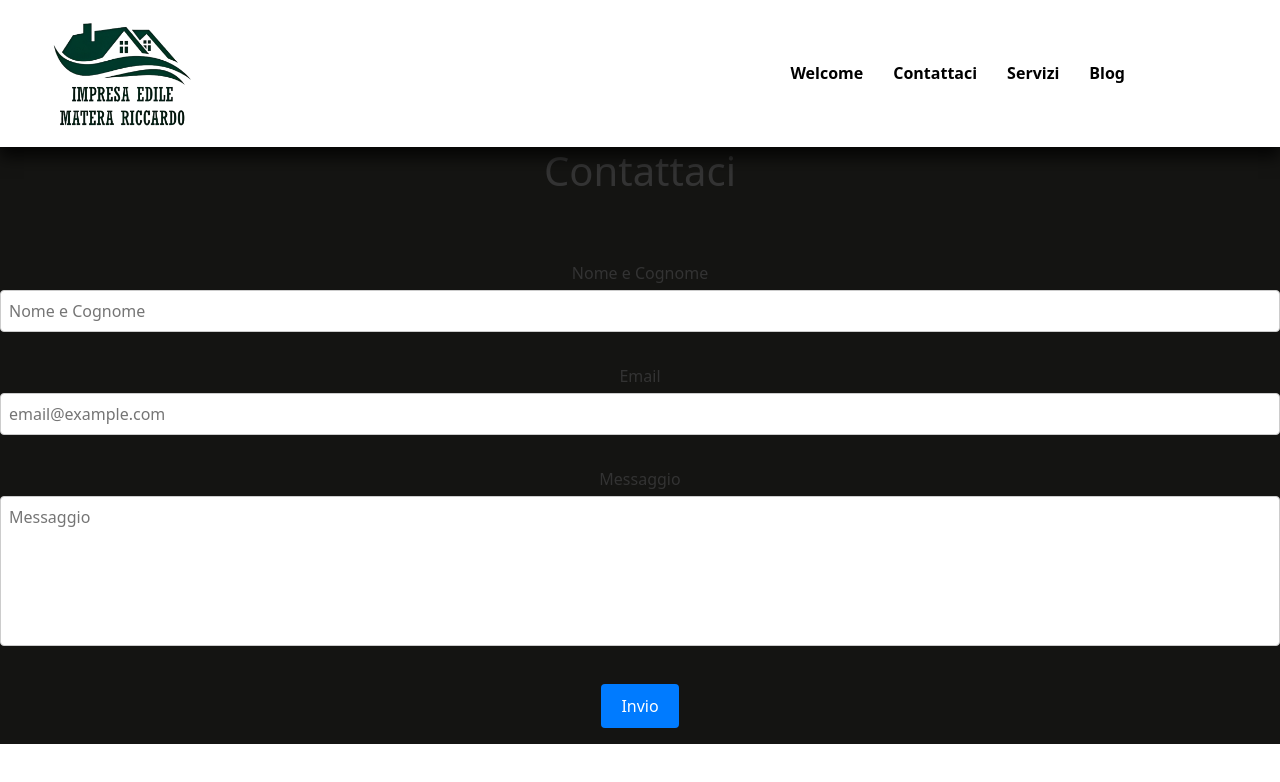
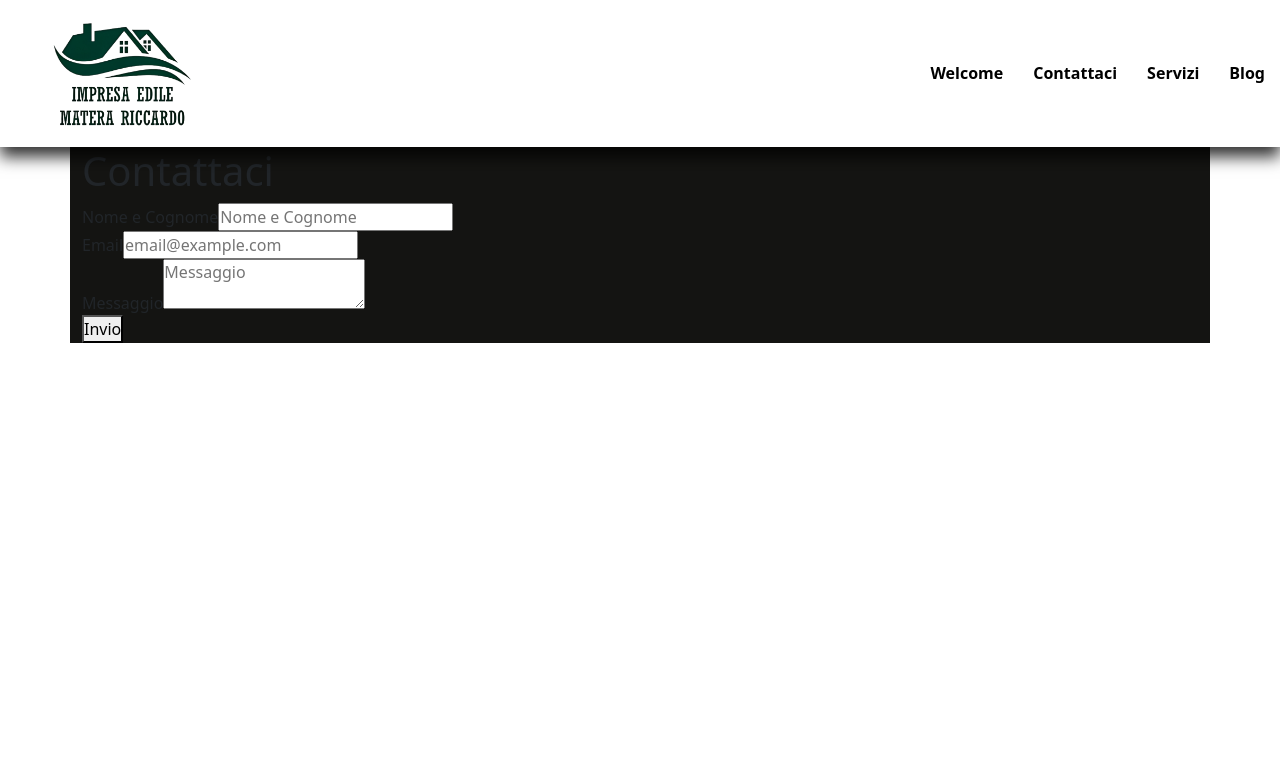
Before and after one commit to antoniogisondi/front-end-website-mr, a Vue app: page /contact-us in a window 1280 px wide. Shown: the top 782 px of the page. Built offline with nearby package versions, Linux system fonts and the light colour scheme.

Commit message:
[FIX] Fix scrollbar

```diff
--- a/src/components/AppHeader.vue
+++ b/src/components/AppHeader.vue
@@ -11,7 +11,7 @@ export default {
 <template>
     <header>
         <nav class="navbar navbar-expand-lg navbar-custom">
-            <div class="container p-0 m-0 w-100">
+            <div class="container-fluid p-0 m-0 w-100">
                 <router-link :to="{ name: 'homepage' }" class="navbar-brand mx-5">
                     <img src="../assets/logo-mr.png" alt="Logo Azienda Edile" class="logo img-fluid w-75">
                 </router-link>
--- a/src/pages/ContactUs.vue
+++ b/src/pages/ContactUs.vue
@@ -48,17 +48,16 @@ export default {
 }
 </script>
 <template>
-    <div class="container-custom-contact-us">
-        <div class="custom-content">
-            <div class="custom-row">
-                <div class="custom-col">
-                    <h1 class="custom-heading">Contattaci</h1>
+    <div class="container container-custom-contact-us">
+        <div class="row">
+            <div class="col">
+                <h1 class="heading">Contattaci</h1>
             </div>
         </div>
-            <div class="custom-row">
-                <div class="custom-col">
+        <div class="row">
+            <div class="col-12">
                 <form @submit.prevent="sendMail()" class="row">
-                        <div class="custom-col-12 custom-col-md-6 my-3">
+                    <div class="col-12">
                         <label for="name" class="custom-label">Nome e Cognome</label>
                         <input type="text" name="name" id="name" v-model="name" class="custom-input"
                             placeholder="Nome e Cognome" :class="errors.name ? 'is-invalid' : ''">
@@ -69,7 +68,7 @@ export default {
                         </div>
                     </div>
 
-                        <div class="custom-col-12 custom-col-md-6 my-3">
+                    <div class="col-12">
                         <label for="email" class="custom-label">Email</label>
                         <input type="text" name="email" id="email" v-model="email" class="custom-input"
                             placeholder="email@example.com" :class="errors.email ? 'is-invalid' : ''">
@@ -80,7 +79,7 @@ export default {
                         </div>
                     </div>
 
-                        <div class="custom-col-12 my-3">
+                    <div class="col-12">
                         <label for="message" class="custom-label">Messaggio</label>
                         <textarea name="message" id="message" v-model="message" class="custom-textarea"
                             placeholder="Messaggio" :class="errors.content ? 'is-invalid' : ''"></textarea>
@@ -91,7 +90,7 @@ export default {
                         </div>
                     </div>
 
-                        <div class="custom-col-12 my-3">
+                    <div class="col-12">
                         <button v-if="loading" type="submit" class="custom-button" :disabled="loading">Invio in
                             corso...</button>
                         <button v-else class="custom-button">Invio</button>
@@ -100,6 +99,9 @@ export default {
             </div>
         </div>
     </div>
-    </div>
 </template>
-<style lang="scss"></style>
+<style lang="scss">
+.container-custom-contact-us {
+    background-color: rgba(20, 20, 18, 255);
+}
+</style>
--- a/src/pages/Projects.vue
+++ b/src/pages/Projects.vue
@@ -24,19 +24,18 @@ export default {
 }
 </script>
 <template>
-    <div class="container-custom-project">
-        <div class="custom-content-card">
-            <div class="row">
-                <div class="col-12 my-5">
+    <div class="container container-custom-project">
+        <div class="row mx-0">
+            <div class="col-12">
                 <h1 class="custom-heading">I Nostri Progetti</h1>
             </div>
         </div>
-            <div class="row">
-                <div class="col-12 d-flex justify-content-center flex-wrap">
-                    <div class="card card-size mb-4 mx-5" v-for="(type, index) in types" :key="index">
+        <div class="row mx-0">
+            <div class="col-12 d-flex flex-row justify-content-center align-items-center flex-wrap">
+                <div class="card card-size mx-3 my-3" v-for="(type, index) in types" :key="index">
                     <!-- Immagine -->
-                        <img v-if="type.cover_image" :src="`${this.store.baseUrl}/storage/${type.cover_image}`"
-                            :alt="type.slug" class="img-fluid card-img-top">
+                    <img v-if="type.cover_image" :src="`${this.store.baseUrl}/storage/${type.cover_image}`" :alt="type.slug"
+                        class="img-fluid card-img-top">
                     <img v-else src="../assets/logo-mr.png" alt="logo" class="img-fluid card-img-top">
 
                     <!-- Testo della card -->
@@ -53,7 +52,15 @@ export default {
             </div>
         </div>
     </div>
-    </div>
 </template>
 
-<style lang="scss"></style>
+<style lang="scss">
+.container-custom-project {
+    background-color: rgba(235, 235, 235, 255);
+    max-width: 100vw;
+
+    .card-size {
+        width: 20rem;
+    }
+}
+</style>
--- a/src/pages/Services.vue
+++ b/src/pages/Services.vue
@@ -27,16 +27,15 @@ export default {
 }
 </script>
 <template>
-    <div class="container-custom-service">
-        <div class="custom-content">
-            <div class="row">
+    <div class="container container-custom-service">
+        <div class="row mx-0">
             <div class="col-12">
                 <h1 class="custom-heading">I Nostri Servizi</h1>
                 <p class="custom-description">Scopri tutti i servizi di qualità che offriamo per realizzare i tuoi
                     progetti edili.</p>
             </div>
         </div>
-            <div class="row">
+        <div class="row mx-0">
             <div class="col-12" v-for="service in services" :key="service.id">
                 <div class="custom-service mb-4">
                     <h2 class="custom-service-title">{{ service.titolo }}</h2>
@@ -45,7 +44,6 @@ export default {
             </div>
         </div>
     </div>
-    </div>
 </template>
 
 <style lang="scss"></style>
--- a/src/pages/ServicesHome.vue
+++ b/src/pages/ServicesHome.vue
@@ -27,25 +27,36 @@ export default {
 }
 </script>
 <template>
-    <div class="container-custom-service">
-        <div class="custom-content">
-            <div class="row">
-                <div class="col-12 my-5">
-                    <h1 class="custom-heading">I Nostri Servizi</h1>
-                    <p class="custom-description">Scopri tutti i servizi di qualità che offriamo per realizzare i tuoi
-                        progetti edili.</p>
-                </div>
+    <div class="container container-custom-service">
+        <div class="row mx-0">
+            <div class="col-12 my-5">
+                <h1 class="title-service">I Nostri Servizi</h1>
+                <p class="description-service">Scopri tutti i servizi di qualità che offriamo per realizzare i tuoi
+                    progetti edili.</p>
             </div>
-            <div class="row">
-                <div class="col-12" v-for="service in services" :key="service.id">
-                    <div class="custom-service mb-4">
-                        <h2 class="custom-service-title">{{ service.titolo }}</h2>
-                        <p class="custom-service-description">{{ service.descrizione }}</p>
-                    </div>
+        </div>
+        <div class="row mx-0">
+            <div class="col-12" v-for="service in services" :key="service.id">
+                <div class="custom-service mb-4">
+                    <h2 class="title-service">{{ service.titolo }}</h2>
+                    <p class="description-service">{{ service.descrizione }}</p>
                 </div>
             </div>
         </div>
     </div>
 </template>
 
-<style lang="scss"></style>
+<style lang="scss">
+.container-custom-service {
+    background-color: rgba(13, 39, 28, 255);
+    max-width: 100vw;
+
+    .title-service {
+        color: white;
+    }
+
+    .description-service {
+        color: white;
+    }
+}
+</style>
--- a/src/styles/generals.scss
+++ b/src/styles/generals.scss
@@ -6,250 +6,3 @@
     padding: 0;
     box-sizing: border-box;
 }
-
-body {
-    overflow-x: hidden;
-}
-
-.container-custom,
-.container-custom-about-us,
-.container-custom-project,
-.container-custom-contacts,
-.container-custom-contact-us,
-.container-custom-service {
-    text-align: center;
-}
-
-.custom-content {
-    max-width: 100%;
-    margin: 0 auto;
-    /* Centra il contenuto */
-}
-
-.custom-row {
-    display: flex;
-    justify-content: center;
-    align-items: center;
-    margin-bottom: 30px;
-    width: 100%;
-    /* Rendi la row larga quanto la viewport */
-}
-
-.custom-col {
-    flex: 1;
-}
-
-.custom-heading {
-    font-size: 2.5em;
-    color: #333;
-    margin-bottom: 20px;
-}
-
-.custom-description,
-.custom-subdescription,
-.custom-paragraph {
-    font-size: 1.2em;
-    color: #555;
-    margin-bottom: 15px;
-    /* Aggiunto spazio tra i paragrafi */
-}
-
-.custom-subheading {
-    font-size: 1.8em;
-    color: #333;
-    margin-bottom: 10px;
-}
-
-.custom-service,
-.custom-project,
-.custom-blog-post {
-    text-align: left;
-    margin-bottom: 30px;
-    width: 100%;
-    /* Rendi il contenuto del blocco largo quanto la viewport */
-    max-width: 1200px;
-    /* Imposta una larghezza massima */
-    margin-left: auto;
-    margin-right: auto;
-    /* Centra il blocco */
-}
-
-.custom-service-title,
-.custom-project-title,
-.custom-blog-title {
-    font-size: 1.8em;
-    color: #333;
-    margin-bottom: 10px;
-}
-
-.custom-service-description,
-.custom-project-description,
-.custom-blog-description {
-    font-size: 1em;
-    color: #555;
-    margin-bottom: 15px;
-    /* Aggiunto spazio tra i paragrafi */
-}
-
-.custom-container {
-    max-width: 100%;
-    margin: 0 auto;
-    /* Centra il contenuto */
-}
-
-.custom-label {
-    font-size: 1em;
-    color: #333;
-    margin-bottom: 5px;
-}
-
-.custom-input,
-.custom-textarea {
-    width: 100%;
-    padding: 8px;
-    font-size: 1em;
-    border: 1px solid #ccc;
-    border-radius: 4px;
-}
-
-.custom-textarea {
-    height: 150px;
-    resize: none;
-}
-
-.custom-button {
-    padding: 10px 20px;
-    font-size: 1em;
-    color: #fff;
-    background-color: #007bff;
-    border: none;
-    border-radius: 4px;
-    cursor: pointer;
-}
-
-.custom-button:disabled {
-    background-color: #ccc;
-    cursor: not-allowed;
-}
-
-.custom-error,
-.custom-loading,
-.custom-blog-date {
-    font-size: 0.8em;
-    color: #dc3545;
-    margin-top: 5px;
-}
-
-.custom-thankyou {
-    text-align: center;
-    margin-top: 5em;
-}
-
-.custom-blog-date {
-    font-size: 1em;
-    color: #555;
-    margin-bottom: 5px;
-}
-
-.card-size {
-    width: 18rem;
-    position: relative;
-
-    .text {
-        position: absolute;
-        top: 50%;
-        left: 50%;
-        transform: translate(-50%, -50%);
-        margin: 0;
-
-        h3 {
-            color: white;
-        }
-    }
-}
-
-.container-custom,
-.container-custom-about-us,
-.container-custom-project,
-.container-custom-contacts,
-.container-custom-contact-us,
-.container-custom-service {
-    background-color: rgba(13, 39, 28, 255);
-}
-
-.container-custom-contacts,
-.container-custom-contact-us {
-    background-color: rgba(20, 20, 18, 255);
-}
-
-.container-custom-about-us,
-.container-custom-project {
-    background-color: rgba(235, 235, 235, 255);
-}
-
-.custom-blog-post {
-    text-align: left;
-    margin-bottom: 30px;
-
-    .custom-blog-title {
-        font-size: 1.8em;
-        color: #333;
-        margin-bottom: 10px;
-    }
-
-    .custom-blog-date {
-        font-size: 1em;
-        color: #555;
-        margin-bottom: 5px;
-    }
-
-    .custom-blog-description {
-        font-size: 1.2em;
-        color: #555;
-        margin-bottom: 20px;
-    }
-}
-
-.custom-service,
-.custom-project {
-    text-align: left;
-    margin-bottom: 30px;
-
-    .custom-service-title,
-    .custom-project-title {
-        font-size: 1.8em;
-        color: #333;
-        margin-bottom: 10px;
-    }
-
-    .custom-service-description,
-    .custom-project-description {
-        font-size: 1em;
-        color: #555;
-        margin-bottom: 15px;
-        /* Aggiunto spazio tra i paragrafi */
-    }
-}
-
-.custom-button:disabled {
-    background-color: #ccc;
-    cursor: not-allowed;
-}
-
-.custom-error,
-.custom-loading {
-    font-size: 1em;
-    color: #333;
-    margin-top: 5px;
-}
-
-.custom-service,
-.custom-project,
-.custom-blog-post {
-    text-align: left;
-    margin-bottom: 30px;
-}
-
-.card-size img {
-    width: 35rem;
-}
```
Also changed, not shown: src/components/HomePage.vue (+28 -22 lines). Lines whose indentation alone changed are shown as unchanged.
